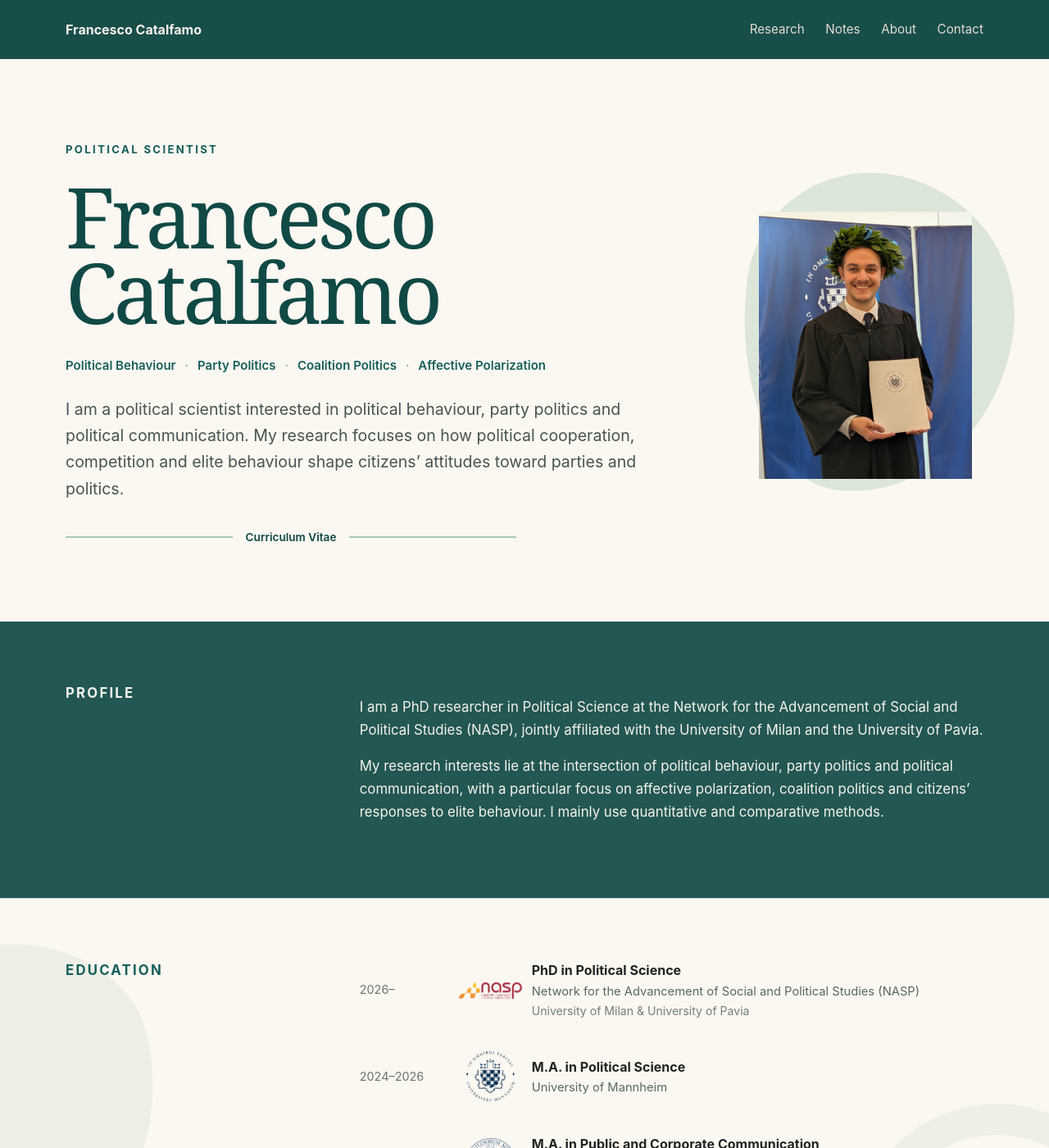
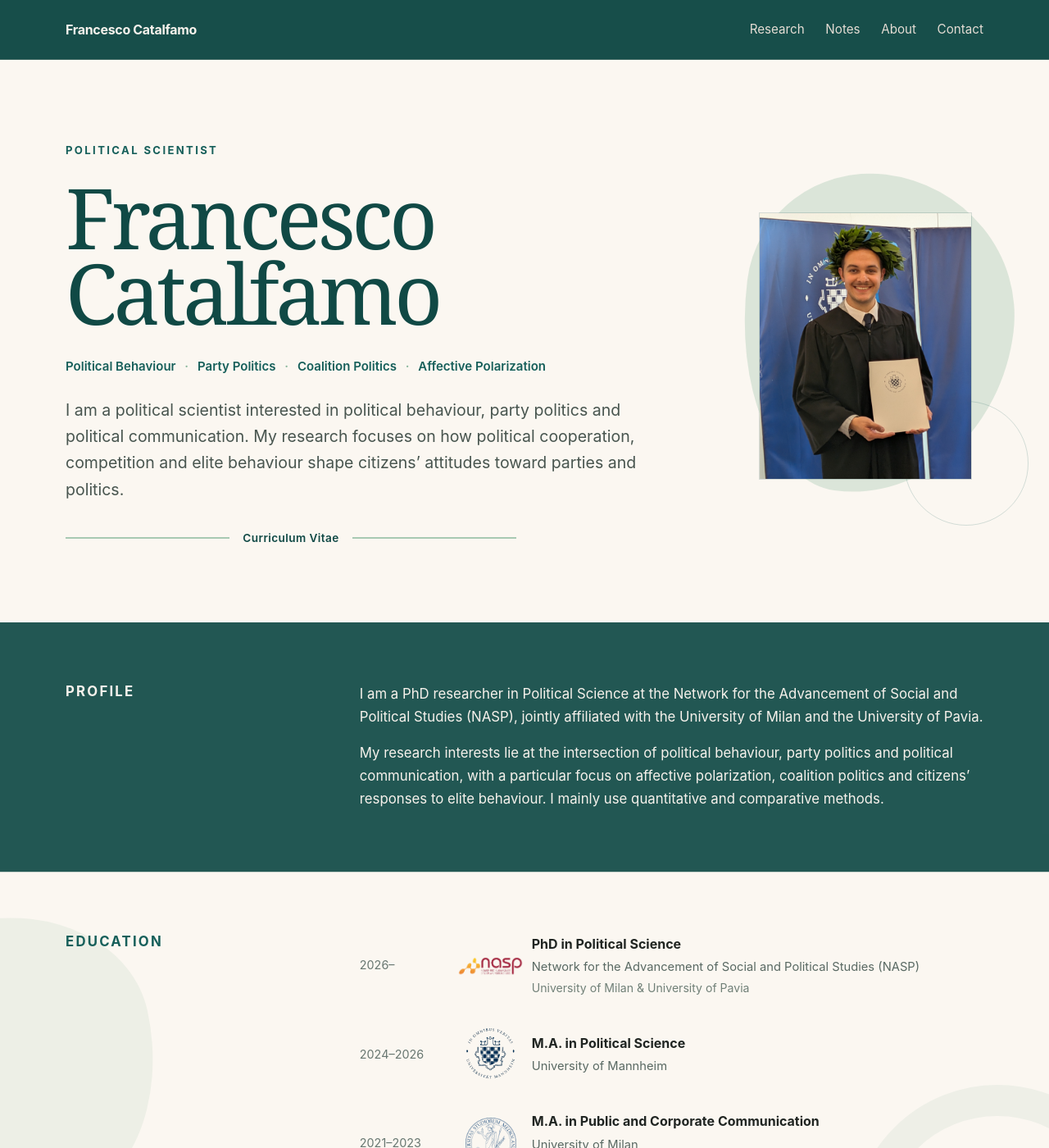
Before and after one commit to FCatalfamo/FCatalfamo.github.io, a Jekyll site: the page built from index.html, in a window 1280 px wide and 1400 px high. Shown: the whole window at 82% size. Built offline with Jekyll 4.4.1, drawn with Linux system fonts in a browser that asks for light colours.

Commit message:
Update index.html

```diff
--- a/index.html
+++ b/index.html
@@ -35,6 +35,7 @@
 
             --sage: #88b79b;
             --sage-soft: rgba(136, 183, 155, 0.22);
+            --sage-soft-strong: rgba(136, 183, 155, 0.30);
 
             --sage-card: rgba(136, 183, 155, 0.14);
 
@@ -59,6 +60,11 @@
 
         * {
             box-sizing: border-box;
+        }
+
+
+        html {
+            scroll-behavior: smooth;
         }
 
 
@@ -106,17 +112,25 @@
 
 
 
-        /* HEADER */
+        /* ======================================
+           HEADER
+        ====================================== */
 
 
         .site-header {
 
             position: sticky;
+
             top: 0;
+
             z-index: 100;
 
             background: rgba(16, 73, 69, 0.97);
 
+            backdrop-filter: blur(12px);
+
+            border-bottom: 1px solid rgba(246, 229, 209, 0.16);
+
         }
 
 
@@ -125,7 +139,9 @@
             min-height: 72px;
 
             display: flex;
+
             align-items: center;
+
             justify-content: space-between;
 
             gap: 2rem;
@@ -137,6 +153,8 @@
 
             font-weight: 700;
 
+            letter-spacing: -0.02em;
+
             color: var(--light-text);
 
         }
@@ -146,6 +164,8 @@
 
             display: flex;
 
+            align-items: center;
+
             gap: 1.6rem;
 
             font-size: 0.95rem;
@@ -157,18 +177,22 @@
 
             color: var(--light-muted);
 
+            transition: color 0.18s ease;
+
         }
 
 
         .nav-links a:hover {
 
-            color: #ffffff;
-
-        }
-
-
-
-        /* HERO */
+            color: var(--light-text);
+
+        }
+
+
+
+        /* ======================================
+           HERO
+        ====================================== */
 
 
         .hero {
@@ -197,15 +221,27 @@
         }
 
 
+        .hero-content {
+
+            max-width: 790px;
+
+            position: relative;
+
+            z-index: 2;
+
+        }
+
+
         .eyebrow {
 
             color: var(--petrol);
 
             text-transform: uppercase;
 
+            font-size: 0.82rem;
+
             letter-spacing: 0.18em;
 
-            font-size: 0.82rem;
             font-weight: 700;
 
             margin-bottom: 24px;
@@ -220,14 +256,14 @@
                 "Times New Roman",
                 serif;
 
+            font-weight: 500;
+
+            letter-spacing: -0.045em;
+
             font-size: clamp(4.2rem, 8vw, 7rem);
 
             line-height: 0.9;
 
-            letter-spacing: -0.045em;
-
-            font-weight: 500;
-
             margin: 0 0 30px;
 
             color: var(--petrol-dark);
@@ -240,6 +276,7 @@
             color: var(--petrol);
 
             font-size: 0.94rem;
+
             font-weight: 600;
 
             line-height: 1.8;
@@ -260,6 +297,8 @@
 
         .hero-subtitle {
 
+            max-width: 730px;
+
             color: #48554f;
 
             font-size: 1.22rem;
@@ -271,12 +310,21 @@
         }
 
 
+
+        /* ======================================
+           HERO CV
+        ====================================== */
+
+
         .hero-cv-divider {
 
             display: flex;
+
             align-items: center;
 
             gap: 16px;
+
+            width: 100%;
 
             max-width: 550px;
 
@@ -301,21 +349,29 @@
 
         .hero-cv-link {
 
+            flex-shrink: 0;
+
             color: var(--petrol-dark);
 
             font-size: 0.85rem;
+
             font-weight: 600;
 
-        }
-
-
-
-        /* PHOTO */
+            letter-spacing: 0.03em;
+
+        }
+
+
+
+        /* ======================================
+           PHOTO
+        ====================================== */
 
 
         .portrait {
 
             display: flex;
+
             justify-content: flex-end;
 
             position: relative;
@@ -332,9 +388,11 @@
             position: absolute;
 
             width: 330px;
+
             height: 390px;
 
             right: -35px;
+
             top: -18px;
 
             background: rgba(136, 183, 155, 0.28);
@@ -345,6 +403,31 @@
 
             transform: rotate(7deg);
 
+            z-index: 0;
+
+        }
+
+
+        .portrait::after {
+
+            content: "";
+
+            position: absolute;
+
+            width: 150px;
+
+            height: 150px;
+
+            border-radius: 50%;
+
+            border: 1px solid rgba(22, 95, 90, 0.18);
+
+            right: -55px;
+
+            bottom: -32px;
+
+            z-index: 0;
+
         }
 
 
@@ -358,6 +441,10 @@
 
             object-fit: cover;
 
+            object-position: center;
+
+            border: 1px solid rgba(16, 73, 69, 0.16);
+
             position: relative;
 
             z-index: 1;
@@ -385,6 +474,13 @@
         }
 
 
+        .current-work-section {
+
+            border-top: none;
+
+        }
+
+
         .section-dark {
 
             background: var(--dark-section);
@@ -414,8 +510,11 @@
             letter-spacing: 0.13em;
 
             font-size: 1.05rem;
+
             font-weight: 700;
 
+            line-height: 1.3;
+
         }
 
 
@@ -432,6 +531,8 @@
 
             font-size: 1.05rem;
 
+            max-width: 820px;
+
         }
 
 
@@ -442,8 +543,20 @@
         }
 
 
-
-        /* EDUCATION */
+        .section-copy p:first-child {
+            margin-top: 0;
+        }
+
+
+        .section-copy p:last-child {
+            margin-bottom: 0;
+        }
+
+
+
+        /* ======================================
+           EDUCATION
+        ====================================== */
 
 
         .education-section {
@@ -462,9 +575,11 @@
             position: absolute;
 
             width: 360px;
+
             height: 360px;
 
             left: -170px;
+
             top: 55px;
 
             background: rgba(136, 183, 155, 0.13);
@@ -485,9 +600,11 @@
             position: absolute;
 
             width: 280px;
+
             height: 280px;
 
             right: -115px;
+
             bottom: -70px;
 
             border: 38px solid rgba(136, 183, 155, 0.12);
@@ -540,10 +657,13 @@
         .education-logo-wrapper {
 
             width: 72px;
+
             height: 66px;
 
             display: flex;
+
             align-items: center;
+
             justify-content: center;
 
         }
@@ -552,6 +672,7 @@
         .education-logo {
 
             width: auto;
+
             height: auto;
 
             object-fit: contain;
@@ -562,6 +683,7 @@
         img[alt="NASP logo"] {
 
             max-width: 82px;
+
             max-height: 50px;
 
         }
@@ -571,6 +693,7 @@
         img[alt="University of Milan logo"] {
 
             max-width: 62px;
+
             max-height: 62px;
 
         }
@@ -580,11 +703,15 @@
 
             font-weight: 700;
 
+            font-size: 1rem;
+
         }
 
 
         .timeline-meta {
 
+            margin-top: 3px;
+
             color: #596963;
 
             font-size: 0.92rem;
@@ -594,6 +721,8 @@
 
         .timeline-detail {
 
+            margin-top: 2px;
+
             color: #718078;
 
             font-size: 0.88rem;
@@ -602,13 +731,17 @@
 
 
 
-        /* HEADINGS */
+        /* ======================================
+           HEADINGS
+        ====================================== */
 
 
         .section-heading-row {
 
             display: flex;
+
             justify-content: space-between;
+
             align-items: end;
 
             gap: 20px;
@@ -629,10 +762,10 @@
 
             font-weight: 500;
 
+            margin: 0;
+
             color: var(--petrol-dark);
 
-            margin: 0;
-
         }
 
 
@@ -640,22 +773,24 @@
 
             color: var(--petrol);
 
+            font-weight: 600;
+
             font-size: 0.92rem;
-            font-weight: 600;
-
-        }
-
-
-
-        /* RESEARCH */
+
+        }
+
+
+
+        /* ======================================
+           RESEARCH
+        ====================================== */
 
 
         .research-cards {
 
             display: grid;
 
-            grid-template-columns:
-                repeat(2, minmax(0, 1fr));
+            grid-template-columns: repeat(2, minmax(0, 1fr));
 
             gap: 28px;
 
@@ -664,6 +799,8 @@
 
         .research-card {
 
+            min-width: 0;
+
             background: var(--sage-card);
 
             padding: 18px 18px 24px;
@@ -710,11 +847,12 @@
 
             color: var(--petrol);
 
+            font-size: 0.73rem;
+
             text-transform: uppercase;
 
             letter-spacing: 0.11em;
 
-            font-size: 0.73rem;
             font-weight: 700;
 
             margin-bottom: 9px;
@@ -729,12 +867,12 @@
                 "Times New Roman",
                 serif;
 
+            font-weight: 500;
+
             font-size: 1.72rem;
 
             line-height: 1.18;
 
-            font-weight: 500;
-
             margin: 0 0 12px;
 
         }
@@ -752,14 +890,16 @@
 
 
 
-        /* NOTES */
+        /* ======================================
+           NOTES
+        ====================================== */
 
 
         .notes-section {
 
             background: var(--ivory);
 
-            border-top: 1px solid var(--line-dark);
+            border-top: none;
 
         }
 
@@ -767,6 +907,7 @@
         .notes-accent {
 
             width: 100%;
+
             height: 6px;
 
             background: rgba(136, 183, 155, 0.55);
@@ -778,7 +919,7 @@
 
         .note-list {
 
-            border-top: 1px solid var(--line-dark);
+            border-top: 1px solid rgba(16, 73, 69, 0.20);
 
         }
 
@@ -791,9 +932,11 @@
 
             gap: 24px;
 
+            align-items: center;
+
             padding: 24px 12px;
 
-            border-bottom: 1px solid var(--line-dark);
+            border-bottom: 1px solid rgba(16, 73, 69, 0.18);
 
         }
 
@@ -838,6 +981,7 @@
             letter-spacing: 0.1em;
 
             font-size: 0.7rem;
+
             font-weight: 700;
 
         }
@@ -859,13 +1003,17 @@
 
             color: #596963;
 
+            margin-top: 5px;
+
             font-size: 0.92rem;
 
         }
 
 
 
-        /* CV CONTACT */
+        /* ======================================
+           CV CONTACT
+        ====================================== */
 
 
         .cv-contact-section {
@@ -917,15 +1065,17 @@
 
             display: flex;
 
+            flex-wrap: wrap;
+
             gap: 19px;
 
-            flex-wrap: wrap;
-
-        }
-
-
-
-        /* FOOTER */
+        }
+
+
+
+        /* ======================================
+           FOOTER
+        ====================================== */
 
 
         .site-footer {
@@ -946,6 +1096,7 @@
         .footer-inner {
 
             display: flex;
+
             justify-content: space-between;
 
             gap: 20px;
@@ -987,6 +1138,8 @@
 
                 padding: 18px 0;
 
+                gap: 10px;
+
             }
 
 
@@ -1053,28 +1206,22 @@
     <main>
 
 
-        <!-- HERO -->
-
-
         <section class="hero">
 
             <div class="container hero-grid">
 
 
-                <div>
-
+                <div class="hero-content">
 
                     <div class="eyebrow">
                         Political Scientist
                     </div>
-
 
                     <h1>
                         Francesco<br>
                         Catalfamo
                     </h1>
 
-
                     <div class="research-interests">
 
                         Political Behaviour
@@ -1092,7 +1239,6 @@
                         Affective Polarization
 
                     </div>
-
 
                     <p class="hero-subtitle">
 
@@ -1105,7 +1251,6 @@
                         attitudes toward parties and politics.
 
                     </p>
-
 
                     <div class="hero-cv-divider">
 
@@ -1143,44 +1286,33 @@
 
 
 
-        <!-- PROFILE -->
-
-
         <section class="section section-dark">
 
             <div class="container section-grid">
-
 
                 <div class="section-label">
                     Profile
                 </div>
 
-
                 <div class="section-copy">
 
                     <p>
-
                         I am a PhD researcher in Political Science at the
                         Network for the Advancement of Social and Political Studies (NASP),
                         jointly affiliated with the University of Milan
                         and the University of Pavia.
-
                     </p>
 
                     <p>
-
                         My research interests lie at the intersection of
                         political behaviour, party politics and political communication,
                         with a particular focus on affective polarization,
                         coalition politics and citizens’ responses to elite behaviour.
-
                         I mainly use quantitative and comparative methods.
-
                     </p>
 
                 </div>
 
-
             </div>
 
         </section>
@@ -1188,18 +1320,13 @@
 
 
 
-        <!-- EDUCATION -->
-
-
         <section class="section section-ivory education-section">
 
             <div class="container section-grid">
-
 
                 <div class="section-label">
                     Education
                 </div>
-
 
                 <div class="timeline">
 
@@ -1239,8 +1366,6 @@
                     </div>
 
 
-
-
                     <div class="timeline-item">
 
                         <div class="timeline-year">
@@ -1272,8 +1397,6 @@
                     </div>
 
 
-
-
                     <div class="timeline-item">
 
                         <div class="timeline-year">
@@ -1301,17 +1424,13 @@
                             </div>
 
                             <div class="timeline-detail">
-
                                 Curriculum in Data Analytics for Politics,
                                 Society and Complex Organizations
-
                             </div>
 
                         </div>
 
                     </div>
-
-
 
 
                     <div class="timeline-item">
@@ -1347,7 +1466,6 @@
 
                 </div>
 
-
             </div>
 
         </section>
@@ -1355,10 +1473,7 @@
 
 
 
-        <!-- CURRENT WORK -->
-
-
-        <section class="section section-ivory">
+        <section class="section section-ivory current-work-section">
 
             <div class="container">
 
@@ -1379,19 +1494,15 @@
                 </div>
 
 
-
-
                 {% assign latest_projects = site.research | sort: "date" | reverse %}
 
 
                 {% if latest_projects.size > 0 %}
 
-
                     <div class="research-cards">
 
 
                         {% for project in latest_projects limit:2 %}
-
 
                             <article class="research-card">
 
@@ -1401,32 +1512,19 @@
                                     href="{{ project.url }}"
                                 >
 
-
                                     {% if project.image %}
 
                                         <img
                                             class="research-cover"
                                             src="{{ project.image }}"
                                             alt="Cover image for {{ project.title }}"
-                                            onerror="
-                                                this.style.display='none';
-                                                this.nextElementSibling.style.display='block';
-                                            "
                                         >
 
-                                        <div
-                                            class="research-placeholder"
-                                            style="display:none;"
-                                        >
-                                        </div>
-
                                     {% else %}
 
-                                        <div class="research-placeholder">
-                                        </div>
+                                        <div class="research-placeholder"></div>
 
                                     {% endif %}
-
 
                                 </a>
 
@@ -1460,13 +1558,11 @@
 
                             </article>
 
-
                         {% endfor %}
 
 
                     </div>
 
-
                 {% endif %}
 
 
@@ -1477,16 +1573,12 @@
 
 
 
-        <!-- NOTES -->
-
-
         <section class="section notes-section">
 
             <div class="container">
 
 
-                <div class="notes-accent">
-                </div>
+                <div class="notes-accent"></div>
 
 
                 <div class="section-heading-row">
@@ -1505,8 +1597,6 @@
                 </div>
 
 
-
-
                 <div class="note-list">
 
 
@@ -1515,19 +1605,15 @@
 
                     {% for note in latest_notes limit:3 %}
 
-
                         <article class="note-row">
 
 
                             <div class="note-date">
-
                                 {{ note.date | date: "%d %b %Y" }}
-
                             </div>
 
 
                             <a href="{{ note.url }}">
-
 
                                 {% if note.image %}
 
@@ -1535,31 +1621,18 @@
                                         class="note-thumb"
                                         src="{{ note.image }}"
                                         alt="{{ note.title }}"
-                                        onerror="
-                                            this.style.display='none';
-                                            this.nextElementSibling.style.display='block';
-                                        "
                                     >
 
-                                    <div
-                                        class="note-thumb-placeholder"
-                                        style="display:none;"
-                                    >
-                                    </div>
-
                                 {% else %}
 
-                                    <div class="note-thumb-placeholder">
-                                    </div>
+                                    <div class="note-thumb-placeholder"></div>
 
                                 {% endif %}
 
-
                             </a>
 
 
                             <div>
-
 
                                 {% if note.category %}
 
@@ -1569,7 +1642,6 @@
 
                                 {% endif %}
 
-
                                 <div class="note-title">
 
                                     <a href="{{ note.url }}">
@@ -1578,7 +1650,6 @@
 
                                 </div>
 
-
                                 {% if note.description %}
 
                                     <div class="note-excerpt">
@@ -1587,13 +1658,11 @@
 
                                 {% endif %}
 
-
                             </div>
 
 
                         </article>
 
-
                     {% endfor %}
 
 
@@ -1605,9 +1674,6 @@
         </section>
 
 
-
-
-        <!-- CV CONTACT -->
 
 
         <section class="section cv-contact-section">
@@ -1638,17 +1705,13 @@
                         Contact
                     </h2>
 
-
                     <p class="contact-email">
 
                         <a href="mailto:francesco.catalfamo01@universitadipavia.it">
-
                             francesco.catalfamo01@universitadipavia.it
-
                         </a>
 
                     </p>
-
 
                     <div class="social-links">
 
```
Also changed, not shown: other parts of index.html (+5 -4 lines).
